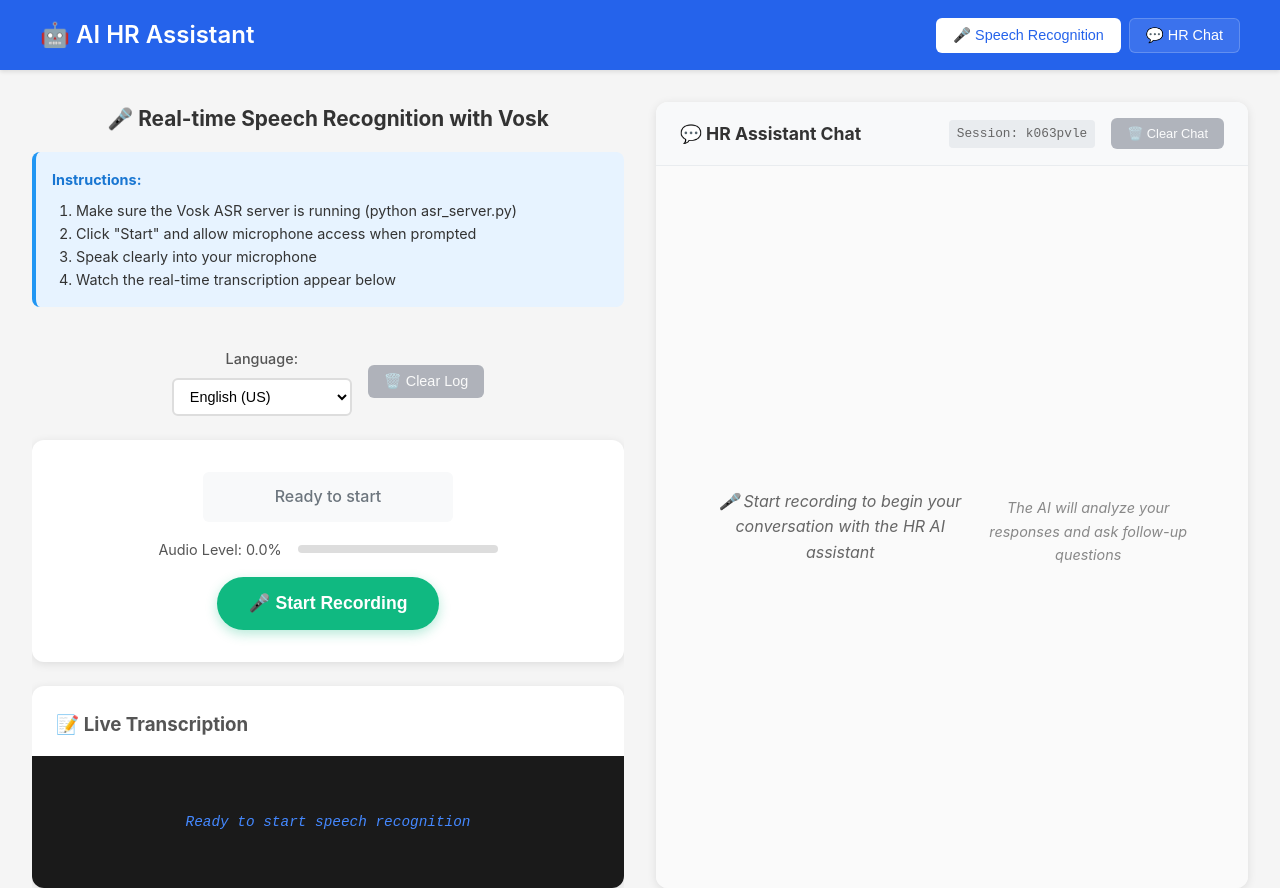
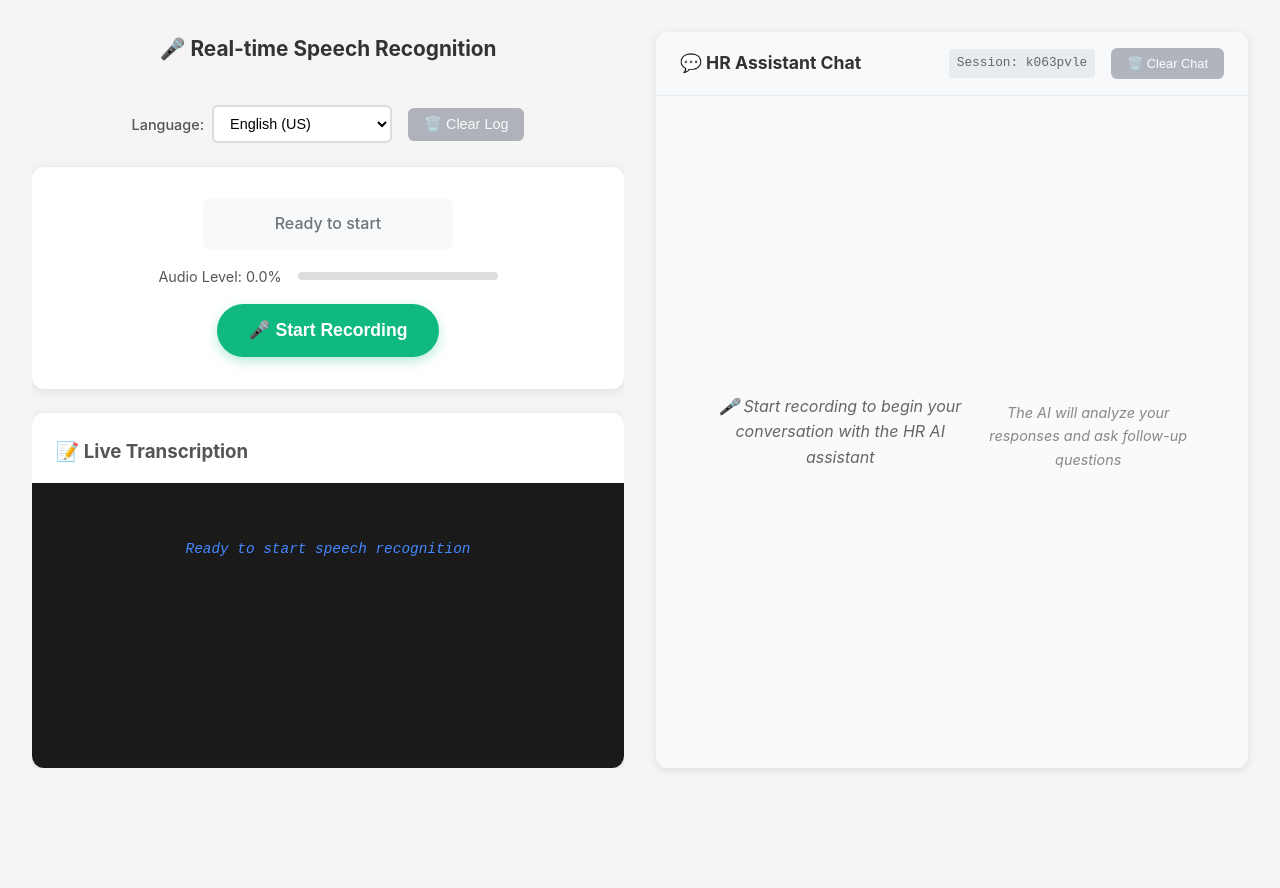
Before and after one commit to geralexgit/WebRTCVoskBridge, a Preact app in the folder ui/: page / in a window 1280 px wide. After the commit the page ends 800 px from the top, so only its background shows below. Built offline with nearby package versions, Linux system fonts and the light colour scheme.

Commit message:
styles fixed

```diff
--- a/ui/src/app.tsx
+++ b/ui/src/app.tsx
@@ -86,7 +86,7 @@ export function App() {
 
   return (
     <div class="app">
-      <header class="app-header">
+      {/* <header class="app-header">
         <div class="header-content">
           <h1>🤖 AI HR Assistant</h1>
           <nav class="mode-selector">
@@ -104,7 +104,7 @@ export function App() {
             </button>
           </nav>
         </div>
-      </header>
+      </header> */}
 
       <main class="app-main">
         <div class="app-layout">
--- a/ui/src/components/SpeechRecognition.tsx
+++ b/ui/src/components/SpeechRecognition.tsx
@@ -49,17 +49,8 @@ export function SpeechRecognition({ onSessionResult }: SpeechRecognitionProps =
   return (
     <div class="speech-recognition">
       <div class="speech-header">
-        <h1>🎤 Real-time Speech Recognition with Vosk</h1>
+        <h1>🎤 Real-time Speech Recognition</h1>
 
-        <div class="instructions">
-          <h4>Instructions:</h4>
-          <ol>
-            <li>Make sure the Vosk ASR server is running (python asr_server.py)</li>
-            <li>Click "Start" and allow microphone access when prompted</li>
-            <li>Speak clearly into your microphone</li>
-            <li>Watch the real-time transcription appear below</li>
-          </ol>
-        </div>
       </div>
 
       <div class="controls">
--- a/ui/src/index.css
+++ b/ui/src/index.css
@@ -12,9 +12,11 @@ body {
 }
 
 .app {
-  min-height: 100vh;
+  height: 100vh;
+  max-height: 100vh;
   display: flex;
   flex-direction: column;
+  overflow: hidden;
 }
 
 .app-header {
@@ -68,6 +70,8 @@ body {
   margin: 0 auto;
   width: 100%;
   padding: 2rem;
+  height: 100%;
+  overflow: hidden;
 }
 
 /* New app layout styles */
@@ -75,13 +79,19 @@ body {
   display: grid;
   grid-template-columns: 1fr 1fr;
   gap: 2rem;
-  height: calc(100vh - 200px);
-  min-height: 600px;
+  height: 100%;
+  min-height: 0;
+}
+
+/* Allow grid children to shrink so inner logs can scroll */
+.app-layout > * {
+  min-height: 0;
 }
 
 .speech-section {
   display: flex;
   flex-direction: column;
+  min-height: 0;
 }
 
 .chat-section {
@@ -90,7 +100,7 @@ body {
   background: white;
   border-radius: 12px;
   box-shadow: 0 2px 10px rgba(0, 0, 0, 0.1);
-  overflow: hidden;
+  overflow-y: auto;
 }
 
 .chat-header {
@@ -100,6 +110,9 @@ body {
   padding: 1rem 1.5rem;
   background: #f8f9fa;
   border-bottom: 1px solid #e9ecef;
+  position: sticky;
+  top: 0;
+  z-index: 10;
 }
 
 .chat-header h3 {
@@ -177,7 +190,7 @@ body {
 .messages {
   flex: 1;
   padding: 1rem;
-  overflow-y: auto;
+  overflow-y: visible;
   background: #fafafa;
 }
 
@@ -324,7 +337,7 @@ body {
 
 .language-selector {
   display: flex;
-  flex-direction: column;
+  flex-direction: row;
   gap: 0.5rem;
   align-items: center;
 }
@@ -467,6 +480,7 @@ body {
   flex: 1;
   display: flex;
   flex-direction: column;
+  min-height: 0;
 }
 
 .transcription-section h3 {
@@ -484,6 +498,7 @@ body {
   font-family: 'Courier New', monospace;
   font-size: 0.9rem;
   line-height: 1.4;
+  overscroll-behavior: contain;
 }
 
 .empty-log {
```
Also changed, not shown: 1 other file (tests, documents, lock files or other folders).
